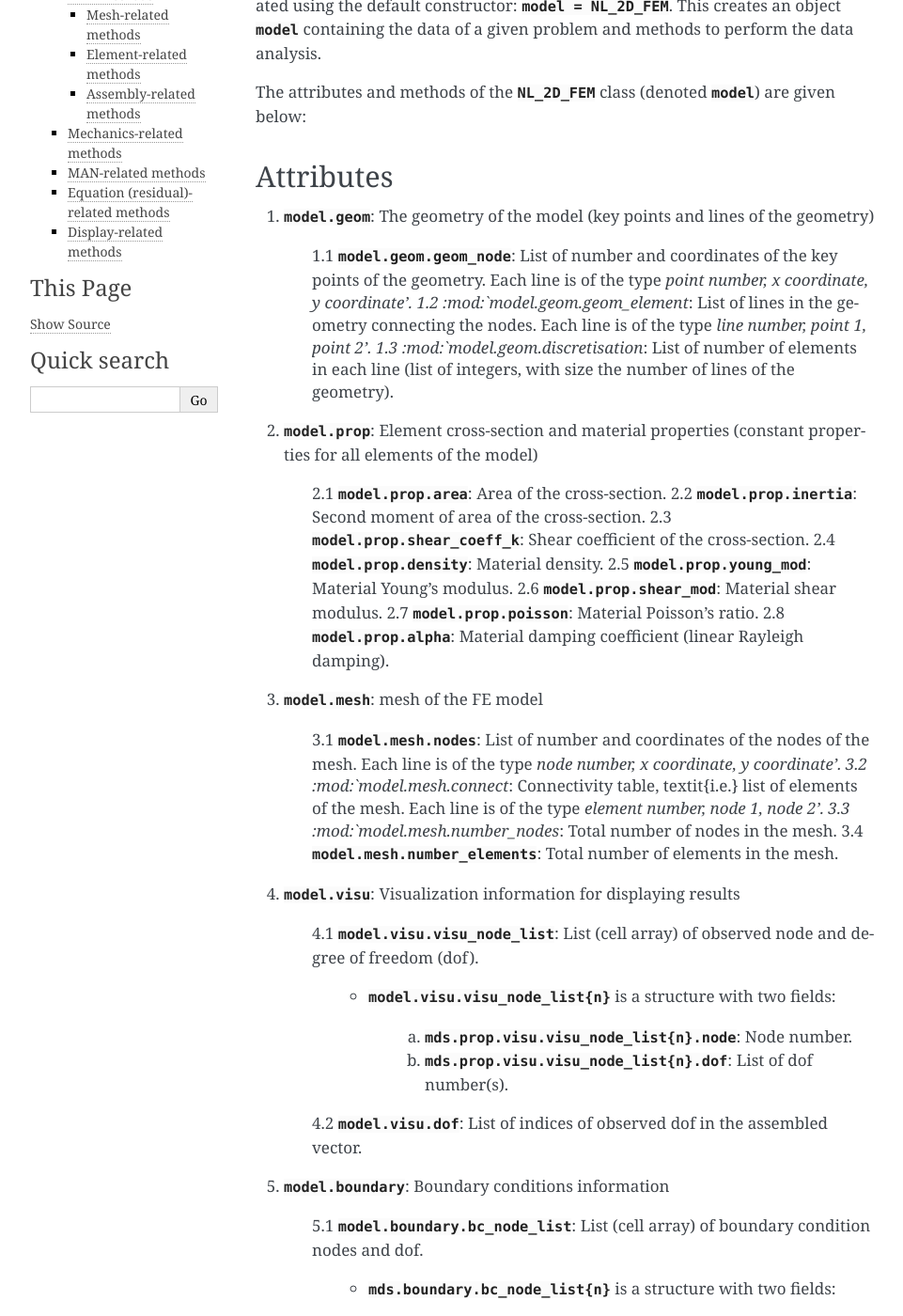
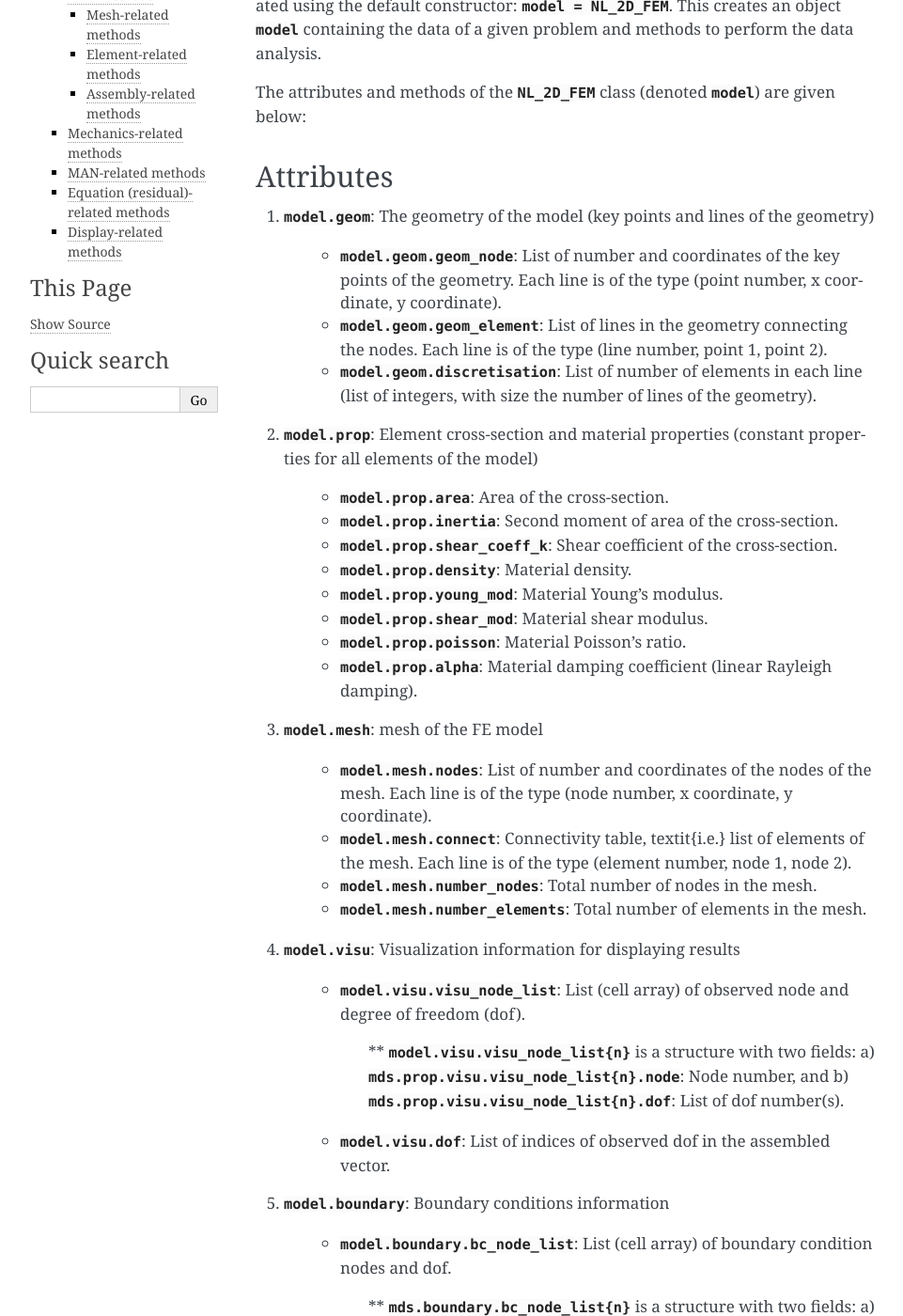
Before and after one commit to THREAD-3-2/NL_2D_FEM, a Sphinx documentation site: the page built from docs/object.rst, in a window 1280 px wide and 1400 px high, scrolled down 215 px. Shown: the whole window at 94% size, without its empty margins (148-1109 px from the left). Built offline with Sphinx 7.4.7, drawn with Linux system fonts in a browser that asks for light colours; some of the changed text lies outside the part shown.

Commit message:
Final versions - all .rst files

```diff
--- a/docs/object.rst
+++ b/docs/object.rst
@@ -16,105 +16,89 @@ Attributes
 
 1. :mod:`model.geom`: The geometry of the model (key points and lines of the geometry)
 
-    1.1 :mod:`model.geom.geom_node`: List of number and coordinates of the key points of the geometry. Each line is of the type `point number, x coordinate, y coordinate'.
-    1.2 :mod:`model.geom.geom_element`: List of lines in the geometry connecting the nodes. Each line is of the type `line number, point 1, point 2'.
-    1.3 :mod:`model.geom.discretisation`: List of number of elements in each line (list of integers, with size the number of lines of the geometry).
+    * :mod:`model.geom.geom_node`: List of number and coordinates of the key points of the geometry. Each line is of the type (point number, x coordinate, y coordinate).
+    * :mod:`model.geom.geom_element`: List of lines in the geometry connecting the nodes. Each line is of the type (line number, point 1, point 2).
+    * :mod:`model.geom.discretisation`: List of number of elements in each line (list of integers, with size the number of lines of the geometry).
 
 2. :mod:`model.prop`: Element cross-section and material properties (constant properties for all elements of the model)
 
-    2.1 :mod:`model.prop.area`: Area of the cross-section.
-    2.2 :mod:`model.prop.inertia`: Second moment of area of the cross-section.
-    2.3 :mod:`model.prop.shear_coeff_k`: Shear coefficient of the cross-section.
-    2.4 :mod:`model.prop.density`: Material density.
-    2.5 :mod:`model.prop.young_mod`: Material Young's modulus.
-    2.6 :mod:`model.prop.shear_mod`: Material shear modulus.
-    2.7 :mod:`model.prop.poisson`: Material Poisson's ratio.
-    2.8 :mod:`model.prop.alpha`: Material damping coefficient (linear Rayleigh damping).
+    * :mod:`model.prop.area`: Area of the cross-section.
+    * :mod:`model.prop.inertia`: Second moment of area of the cross-section.
+    * :mod:`model.prop.shear_coeff_k`: Shear coefficient of the cross-section.
+    * :mod:`model.prop.density`: Material density.
+    * :mod:`model.prop.young_mod`: Material Young's modulus.
+    * :mod:`model.prop.shear_mod`: Material shear modulus.
+    * :mod:`model.prop.poisson`: Material Poisson's ratio.
+    * :mod:`model.prop.alpha`: Material damping coefficient (linear Rayleigh damping).
 
 3. :mod:`model.mesh`: mesh of the FE model
 
-    3.1 :mod:`model.mesh.nodes`: List of number and coordinates of the nodes of the mesh. Each line is of the type `node number, x coordinate, y coordinate'.
-    3.2 :mod:`model.mesh.connect`: Connectivity table, \textit{i.e.} list of elements of the mesh. Each line is of the type `element number, node 1, node 2'.
-    3.3 :mod:`model.mesh.number_nodes`: Total number of nodes in the mesh.
-    3.4 :mod:`model.mesh.number_elements`: Total number of elements in the mesh.
+    * :mod:`model.mesh.nodes`: List of number and coordinates of the nodes of the mesh. Each line is of the type (node number, x coordinate, y coordinate).
+    * :mod:`model.mesh.connect`: Connectivity table, \textit{i.e.} list of elements of the mesh. Each line is of the type (element number, node 1, node 2).
+    * :mod:`model.mesh.number_nodes`: Total number of nodes in the mesh.
+    * :mod:`model.mesh.number_elements`: Total number of elements in the mesh.
 
 4. :mod:`model.visu`: Visualization information for displaying results
 
-    4.1 :mod:`model.visu.visu_node_list`: List (cell array) of observed node and degree of freedom (dof).
+    * :mod:`model.visu.visu_node_list`: List (cell array) of observed node and degree of freedom (dof).
 
-        * :mod:`model.visu.visu_node_list{n}` is a structure with two fields:
+        ** :mod:`model.visu.visu_node_list{n}` is a structure with two fields: a) :mod:`mds.prop.visu.visu_node_list{n}.node`: Node number, and b) :mod:`mds.prop.visu.visu_node_list{n}.dof`: List of dof number(s).
 
-            a) :mod:`mds.prop.visu.visu_node_list{n}.node`: Node number.
-            b) :mod:`mds.prop.visu.visu_node_list{n}.dof`: List of dof number(s).
-
-    4.2 :mod:`model.visu.dof`: List of indices of observed dof in the assembled vector.
+    * :mod:`model.visu.dof`: List of indices of observed dof in the assembled vector.
 
 5. :mod:`model.boundary`: Boundary conditions information
 
-    5.1 :mod:`model.boundary.bc_node_list`: List (cell array) of boundary condition nodes and dof.
+    * :mod:`model.boundary.bc_node_list`: List (cell array) of boundary condition nodes and dof.
 
-        * :mod:`mds.boundary.bc_node_list{n}` is a structure with two fields:
+        ** :mod:`mds.boundary.bc_node_list{n}` is a structure with two fields: a) :mod:`mds.boundary.bc_node{n}.node`: Node number, and b) :mod:`mds.boundary.bc_node{n}.dof`: List of dof number(s).
 
-            a) :mod:`mds.boundary.bc_node{n}.node`: Node number.
-            b) :mod:`mds.boundary.bc_node{n}.dof`: List of dof number(s).
-
-    5.2 :mod:`model.boundary.dof_list`: List of indices of all dof in the assembled vector.
-    5.3 :mod:`model.boundary.prescribed_dof`: List of indices of all prescribed dof (displacement or rotation set to zero).
-    5.4 :mod:`model.boundary.active_dof`: List of indices of all non-boundary condition dof.
+    * :mod:`model.boundary.dof_list`: List of indices of all dof in the assembled vector.
+    * :mod:`model.boundary.prescribed_dof`: List of indices of all prescribed dof (displacement or rotation set to zero).
+    * :mod:`model.boundary.active_dof`: List of indices of all non-boundary condition dof.
 
 6. :mod:`model.loads`: Loads (static and periodic, point force and distributed loads)
 
-    6.1 :mod:`model.loads.static`: Static loads.
+:mod:`model.loads.static`: Static loads.
 
-        a) :mod:`model.loads.static.static_ponctual_force_node_list`: List (cell array) of forced node(s) and dof.
+        * :mod:`model.loads.static.static_ponctual_force_node_list`: List (cell array) of forced node(s) and dof.
 
-            * :mod:`model.loads..static.static_ponctual_force_node_list{n}` is a structure with three fields:
+            ** :mod:`model.loads..static.static_ponctual_force_node_list{n}` is a structure with three fields: a):mod:`model.loads.static.static_ponctual_force_node_list{n}.node`: Node number, b) :mod:`model.loads.static.static_ponctual_force_node_list{n}.dof`: List of dof number(s), and c) :mod:`model.loads.static.static_ponctual_force_node_list{n}.amplitude`: List of force amplitudes (one amplitude for each dof in the previous field).
 
-                * :mod:`model.loads..static.static_ponctual_force_node_list{n}.node`: Node number.
-                * :mod:`model.loads..static.static_ponctual_force_node_list{n}.dof`: List of dof number(s).
-                * :mod:`model.loads.static.static_ponctual_force_node_list{n}.amplitude`: List of force amplitudes (one amplitude for each dof in the previous field).
+        * :mod:`model.loads.static.static_distributed_force_direction`: List of directions among (1) x-axis (2) y-axis  or (3) moment.
+        * :mod:`model.loads.static.static_distributed_force_amplitude`: List of amplitudes (linear force density).
 
-        b) :mod:`model.loads.static.static_distributed_force_direction`: List of directions among (1) x-axis (2) y-axis  or (3) moment.
-        c) :mod:`model.loads.static.static_distributed_force_amplitude`: List of amplitudes (linear force density).
+:mod:`model.loads.periodic`: Periodic loads
 
-    6.2 :mod:`model.loads.periodic`: Periodic loads
+        * :mod:`model.loads.periodic.periodic_ponctual_force_node_list`: List (cell array) of forced node(s) and dof.
 
-        a) :mod:`model.loads.periodic.periodic_ponctual_force_node_list`: List (cell array) of forced node(s) and dof.
+            ** :mod:`model.loads.periodic.periodic_ponctual_force_node_list{n}` is a structure with three fields: a) :mod:`model.loads.periodic.periodicponctual_force_node_list{n}.node`: Node number, b) :mod:`model.loads.periodic.periodic_ponctual_force_node_list{n}.dof`: List of dof number(s), and c) :mod:`model.loads.periodic.periodic_ponctual_force_node_list{n}.amplitude`: List of force amplitudes (one amplitude for each dof in the previous field).
 
-            * :mod:`model.loads.periodic.periodic_ponctual_force_node_list{n}` is a structure with three fields:
-
-                * :mod:`model.loads.periodic.periodicponctual_force_node_list{n}.node`: Node number.
-                * :mod:`model.loads.periodic.periodic_ponctual_force_node_list{n}.dof`: List of dof number(s).
-                * :mod:`model.loads.periodic.periodic_ponctual_force_node_list{n}.amplitude`: List of force amplitudes (one amplitude for each dof in the previous field).
-
-
-        b) :mod:`model.loads.periodic.periodic_distributed_force_direction`: List of direction among (1) x-axis (2) y-axis  or (3) moment.
-        c) :mod:`model.loads.periodic.periodic_distributed_force_amplitude`: List of amplitudes (linear force density).
-
+        * :mod:`model.loads.periodic.periodic_distributed_force_direction`: List of direction among (1) x-axis (2) y-axis  or (3) moment.
+        * :mod:`model.loads.periodic.periodic_distributed_force_amplitude`: List of amplitudes (linear force density).
 
 
 7. :mod:`model.matrices`: Assembled matrices of the model
 
-    7.1 :mod:`model.matrices.mass`: Mass matrix.
-    7.2 :mod:`model.matrices.damping`: Damping matrix.
-    7.3 :mod:`model.matrices.stiffness_at_origin`: Linear stiffness matrix (around undeformed (reference) configuration).
-    7.4 :mod:`model.matrices.tangent_stiffness_at_qs`: Unused.
+    * :mod:`model.matrices.mass`: Mass matrix.
+    * :mod:`model.matrices.damping`: Damping matrix.
+    * :mod:`model.matrices.stiffness_at_origin`: Linear stiffness matrix (around undeformed (reference) configuration).
+    * :mod:`model.matrices.tangent_stiffness_at_qs`: Unused.
 
 
 8. :mod:`model.vectors`: Assembled vectors of the model
 
-    8.1 :mod:`model.vectors.null_vector`: Assembled vector of dof full of zeros.
-    8.2 :mod:`model.vectors.static_forces`: Assembled vector of static forces.
-    8.3 :mod:`model.vectors.periodic_forces`: Assembled vector (matrix) of periodic forces (each row corresponds to a harmonic).
-    8.4 :mod:`model.vectors.static_solution`: Unused.
+    * :mod:`model.vectors.null_vector`: Assembled vector of dof full of zeros.
+    * :mod:`model.vectors.static_forces`: Assembled vector of static forces.
+    * :mod:`model.vectors.periodic_forces`: Assembled vector (matrix) of periodic forces (each row corresponds to a harmonic).
+    * :mod:`model.vectors.static_solution`: Unused.
 
 
 9. :mod:`model.solver`: Solver information
 
-    9.1 :mod:`model.solver.type`: :mod:`'homemade'`: Default, solve NL system with a simple Newton method, or :mod:`'fsolve'`: solve NL system with Matlab :mod:`fsolve` from optimization toolbox).
-    9.2 :mod:`model.solver.tol_res`: Residual tolerance.
-    9.3 :mod:`model.solver.tol_step`: Step tolerance.
-    9.4 :mod:`model.solver.n_iter_max`: Number of maximum iterations for Newton's method.
+    * :mod:`model.solver.type`: :mod:`'homemade'`: Default, solve NL system with a simple Newton method, or :mod:`'fsolve'`: solve NL system with Matlab :mod:`fsolve` from optimization toolbox).
+    * :mod:`model.solver.tol_res`: Residual tolerance.
+    * :mod:`model.solver.tol_step`: Step tolerance.
+    * :mod:`model.solver.n_iter_max`: Number of maximum iterations for Newton's method.
 
 
 
@@ -193,6 +177,6 @@ Equation (residual)-related methods
 Display-related methods
 ~~~~~~~~~~~~~~~~~~~~~~~
 
-* :mod:`model.plot_deformed_mesh`: Plot deformed structure from a given vector.
-* :mod:`model.plot_static_configuration`: Plot the static configuration.
-* :mod:`model.plot_mode_shape`: Plot the mode shapes from a given list.
+1. :mod:`model.plot_deformed_mesh`: Plot deformed structure from a given vector.
+2. :mod:`model.plot_static_configuration`: Plot the static configuration.
+3. :mod:`model.plot_mode_shape`: Plot the mode shapes from a given list.
```
Also changed, not shown: docs/inputs.rst (+19 -19 lines), docs/theory.rst (+7 -7 lines), docs/walkthrough.rst (+7 -7 lines).
